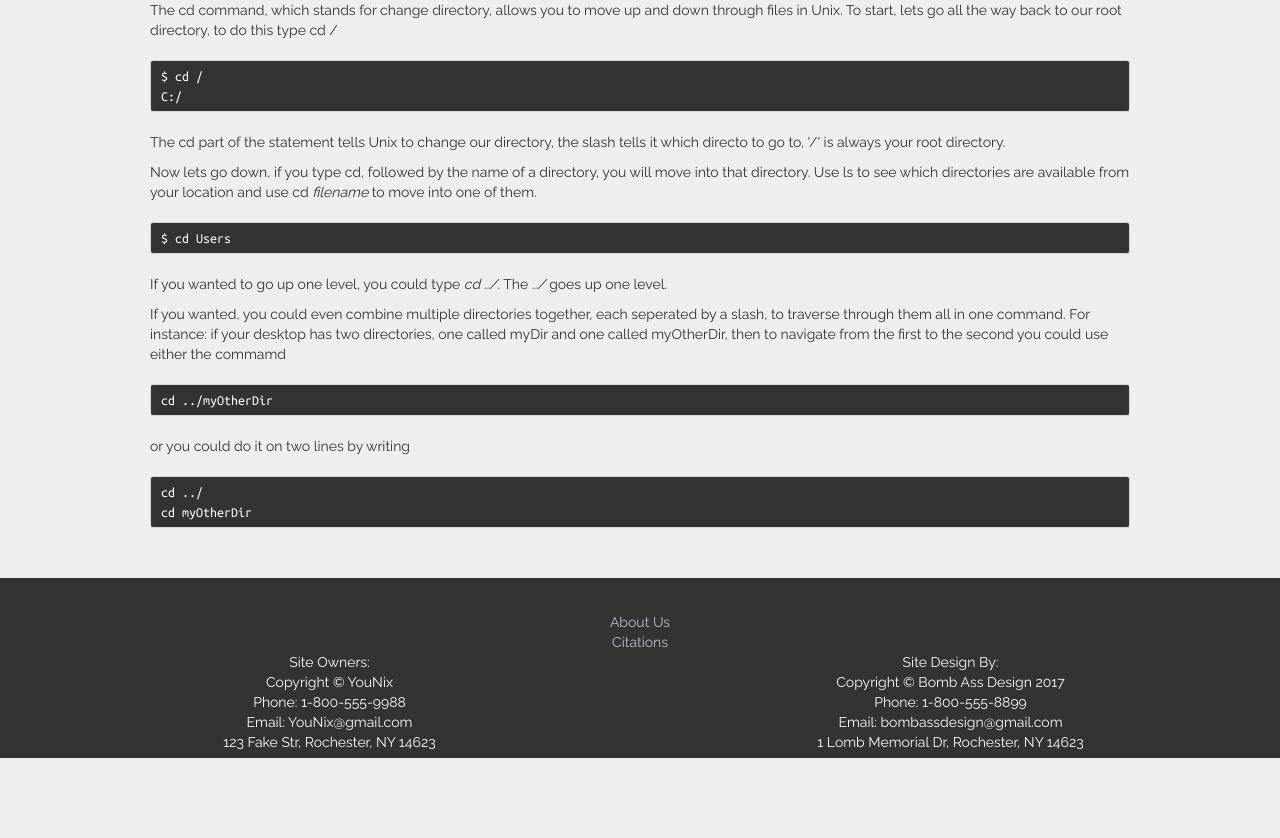
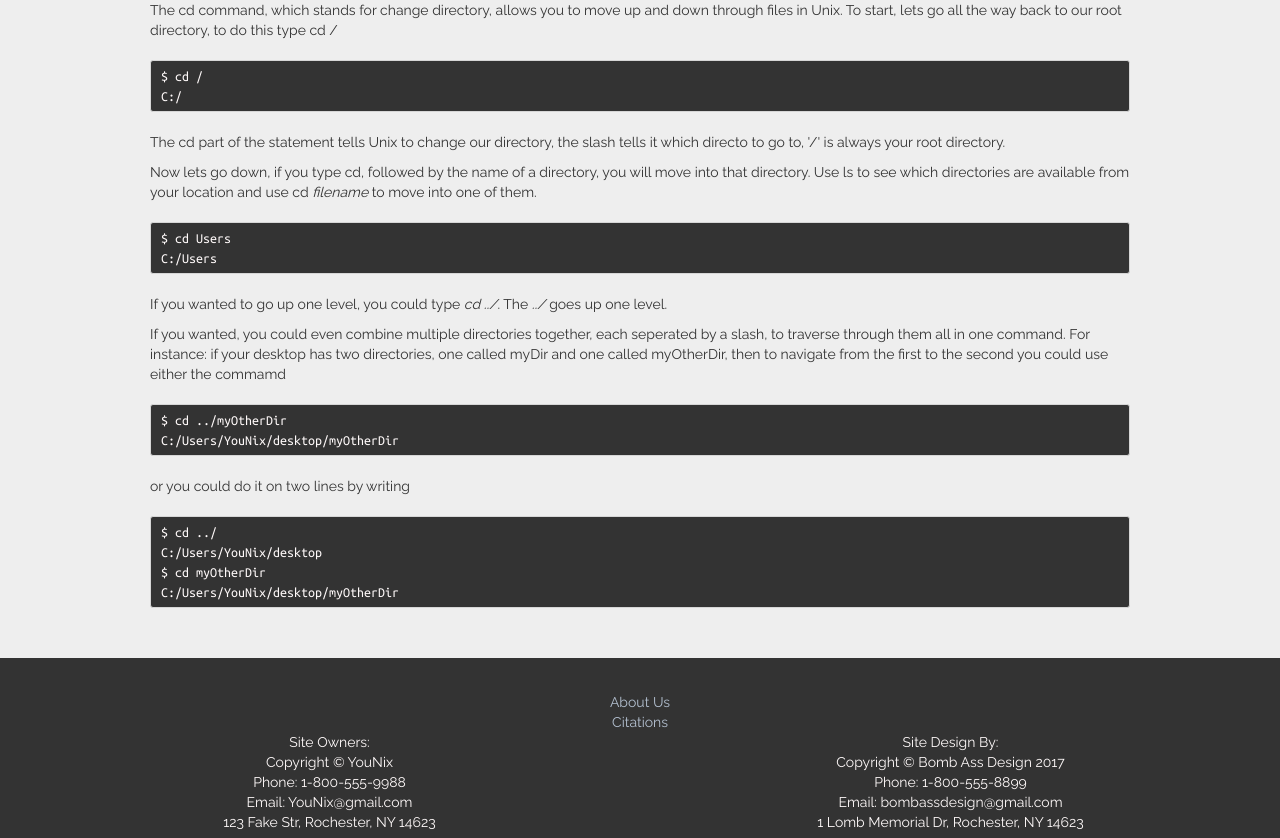
Before and after one commit to AgnelliLambs/BombAssDesign, a PHP site: page /tutorials/tutorial2.php in a window 1280 px wide. Shown: the part 645-1483 px from the top of the page. Before the commit the page ends 1403 px from the top, so only its background shows below. Run offline with PHP 8.4, Linux system fonts and the light colour scheme; some libraries are stand-ins or nearby versions.

Commit message:
There, I contributed
...

```diff
--- a/tutorials/tutorial2.php
+++ b/tutorials/tutorial2.php
@@ -41,14 +41,14 @@
 		<p>The cd part of the statement tells Unix to change our directory, the slash tells it which directo to go to, '/' is always your root directory.<p>
 		<p>Now lets go down, if you type cd, followed by the name of a directory, you will move into that directory. Use ls to see which directories are available
 			from your location and use cd <i>filename</i> to move into one of them.</p>
-		<p class = "code">$ cd Users</p>
+		<p class = "code">$ cd Users<br />C:/Users</p>
 		<p>If you wanted to go up one level, you could type <i>cd ../</i>. The <i>../</i> goes up one level.</p>
 		<p>If you wanted, you could even combine multiple directories together, each seperated by a slash,
 			to traverse through them all in one command. For instance: if your desktop has two directories, one called myDir
 			and one called myOtherDir, then to navigate from the first to the second you could use either the commamd<p>
-		<p class="code">cd ../myOtherDir</p>
+		<p class="code">$ cd ../myOtherDir<br />C:/Users/YouNix/desktop/myOtherDir</p>
 		<p>or you could do it on two lines by writing</p>
-		<p class = "code">cd ../ <br /> cd myOtherDir</p>
+		<p class = "code">$ cd ../<br />C:/Users/YouNix/desktop <br />$ cd myOtherDir<br />C:/Users/YouNix/desktop/myOtherDir</p>
 	</div>
 
 	<!-- Quiz -->
```
